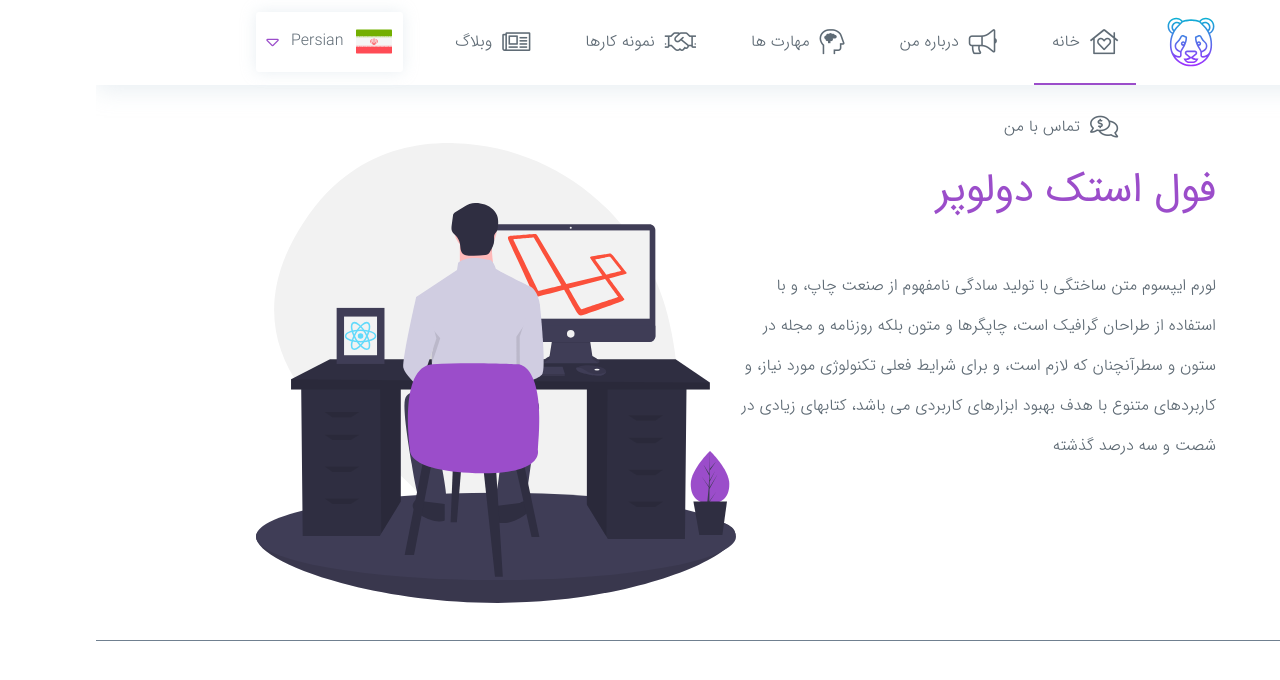
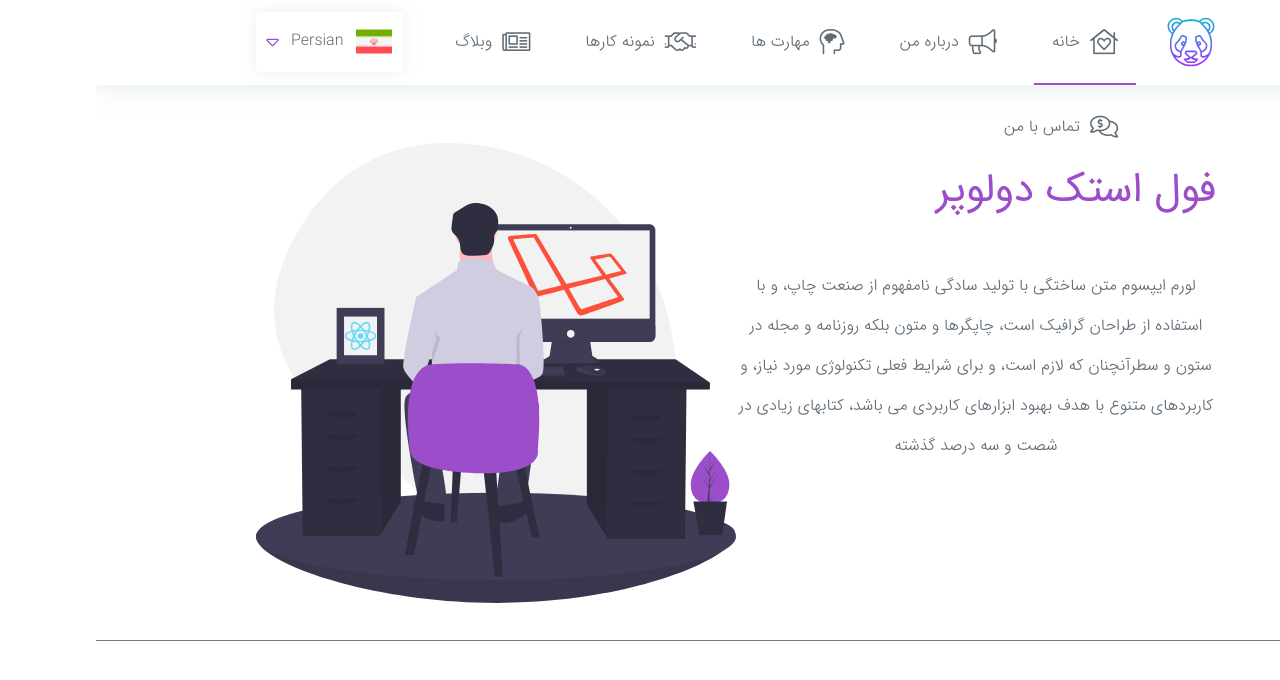
Before and after one commit to nerdpanda-ir/NerdPanda.Me, a React (Create React App) app: page / in a window 1280 px wide. Shown: the top 680 px of the page. Built offline with nearby package versions, Linux system fonts and the light colour scheme.

Commit message:
[file]{InfoDescription.js}=> add css class list

```diff
--- a/src/components/Page/index/Header/Speciality/Info/InfoDescription/InfoDescription.js
+++ b/src/components/Page/index/Header/Speciality/Info/InfoDescription/InfoDescription.js
@@ -11,7 +11,7 @@ export default class InfoDescription extends React.Component{
         let result =
             (
                 <React.Fragment>
-                    <Text tagName='p'>لورم ایپسوم متن ساختگی با تولید سادگی نامفهوم از صنعت چاپ، و با استفاده از طراحان گرافیک است، چاپگرها و متون بلکه روزنامه و مجله در ستون و سطرآنچنان که لازم است، و برای شرایط فعلی تکنولوژی مورد نیاز، و کاربردهای متنوع با هدف بهبود ابزارهای کاربردی می باشد، کتابهای زیادی در شصت و سه درصد گذشته</Text>
+                    <Text tagName='p' className='textCenter'>لورم ایپسوم متن ساختگی با تولید سادگی نامفهوم از صنعت چاپ، و با استفاده از طراحان گرافیک است، چاپگرها و متون بلکه روزنامه و مجله در ستون و سطرآنچنان که لازم است، و برای شرایط فعلی تکنولوژی مورد نیاز، و کاربردهای متنوع با هدف بهبود ابزارهای کاربردی می باشد، کتابهای زیادی در شصت و سه درصد گذشته</Text>
                 </React.Fragment>
             );
         return result;
```
